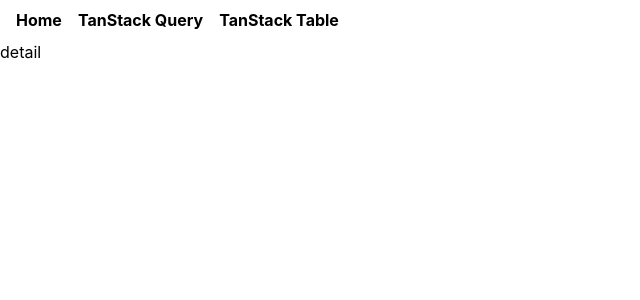
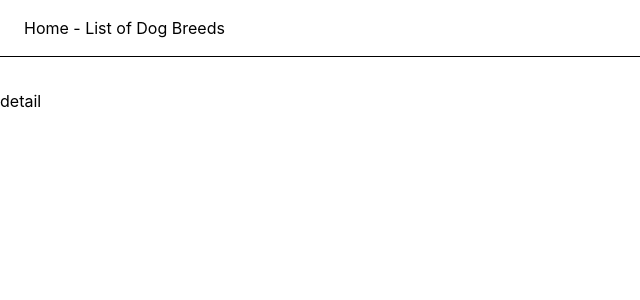
Before and after one commit to khopsickle/pawfront, a React (Vite) app: page /detail in a window 1280 px wide. Shown: the top 300 px of the page, without its empty margins (0-640 px from the left). Built offline with nearby package versions, Linux system fonts and the light colour scheme.

Commit message:
Add Container layout component; fix Header links

```diff
--- /dev/null
+++ b/src/components/Container.tsx
@@ -0,0 +1,5 @@
+import type { ReactNode } from 'react';
+
+export default function Container({ children }: { children: ReactNode }) {
+    return <main className="container mx-auto mt-8">{children}</main>;
+}
--- a/src/components/Header.tsx
+++ b/src/components/Header.tsx
@@ -1,21 +1,11 @@
-import { Link } from '@tanstack/react-router'
+import { Link } from '@tanstack/react-router';
 
 export default function Header() {
-  return (
-    <header className="p-2 flex gap-2 bg-white text-black justify-between">
-      <nav className="flex flex-row">
-        <div className="px-2 font-bold">
-          <Link to="/">Home</Link>
-        </div>
-
-        <div className="px-2 font-bold">
-          <Link to="/demo/tanstack-query">TanStack Query</Link>
-        </div>
-
-        <div className="px-2 font-bold">
-          <Link to="/demo/table">TanStack Table</Link>
-        </div>
-      </nav>
-    </header>
-  )
+    return (
+        <header className="flex justify-between gap-2 border-b p-4">
+            <nav className="flex flex-row px-2">
+                <Link to="/">Home - List of Dog Breeds</Link>
+            </nav>
+        </header>
+    );
 }
--- a/src/routes/__root.tsx
+++ b/src/routes/__root.tsx
@@ -1,22 +1,25 @@
-import { Outlet, createRootRouteWithContext } from '@tanstack/react-router'
-import { TanStackRouterDevtoolsPanel } from '@tanstack/react-router-devtools'
-import { TanstackDevtools } from '@tanstack/react-devtools'
+import { Outlet, createRootRouteWithContext } from '@tanstack/react-router';
+import { TanStackRouterDevtoolsPanel } from '@tanstack/react-router-devtools';
+import { TanstackDevtools } from '@tanstack/react-devtools';
 
-import Header from '../components/Header'
+import Header from '../components/Header';
 
-import TanStackQueryDevtools from '../integrations/tanstack-query/devtools'
+import TanStackQueryDevtools from '../integrations/tanstack-query/devtools';
 
-import type { QueryClient } from '@tanstack/react-query'
+import type { QueryClient } from '@tanstack/react-query';
+import Container from '@/components/Container';
 
 interface MyRouterContext {
-  queryClient: QueryClient
+    queryClient: QueryClient;
 }
 
 export const Route = createRootRouteWithContext<MyRouterContext>()({
     component: () => (
         <>
             <Header />
+            <Container>
                 <Outlet />
+            </Container>
             <TanstackDevtools
                 config={{
                     position: 'bottom-left',
@@ -31,4 +34,4 @@ export const Route = createRootRouteWithContext<MyRouterContext>()({
             />
         </>
     ),
-})
+});
--- a/src/styles/tailwind.css
+++ b/src/styles/tailwind.css
@@ -1,15 +1,20 @@
-@import "tailwindcss";
+@import 'tailwindcss';
+
+* {
+    box-sizing: border-box;
+}
 
 body {
-  @apply m-0;
-  font-family: -apple-system, BlinkMacSystemFont, "Segoe UI", "Roboto", "Oxygen",
-    "Ubuntu", "Cantarell", "Fira Sans", "Droid Sans", "Helvetica Neue",
-    sans-serif;
-  -webkit-font-smoothing: antialiased;
-  -moz-osx-font-smoothing: grayscale;
+    @apply m-0;
+    font-family:
+        -apple-system, BlinkMacSystemFont, 'Segoe UI', 'Roboto', 'Oxygen',
+        'Ubuntu', 'Cantarell', 'Fira Sans', 'Droid Sans', 'Helvetica Neue',
+        sans-serif;
+    -webkit-font-smoothing: antialiased;
+    -moz-osx-font-smoothing: grayscale;
 }
 
 code {
-  font-family: source-code-pro, Menlo, Monaco, Consolas, "Courier New",
-    monospace;
+    font-family:
+        source-code-pro, Menlo, Monaco, Consolas, 'Courier New', monospace;
 }
```
Lines whose indentation alone changed are shown as unchanged.
